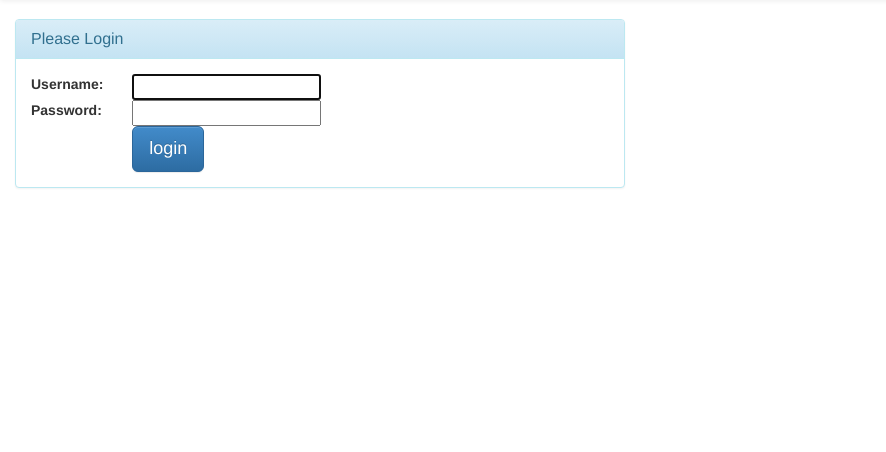
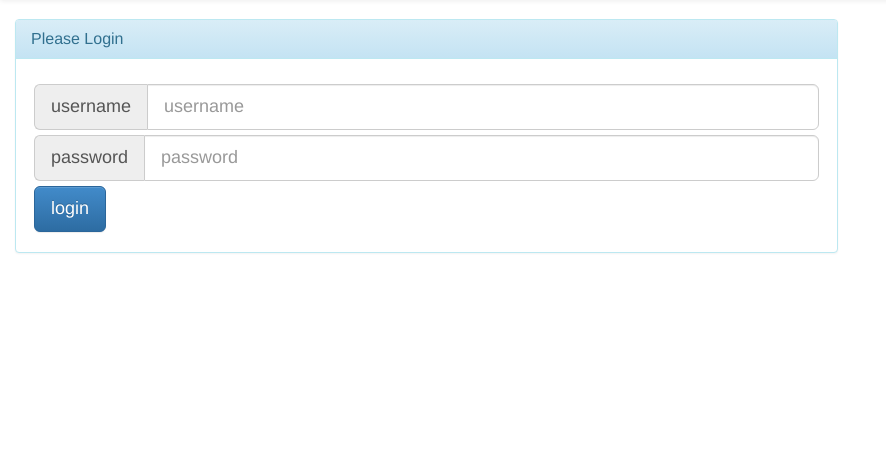
Before and after one commit to scotartt/commentarius, a Django app: page /login/ in a window 1280 px wide. Shown: the part 51-503 px from the top of the page, without its empty margins (0-886 px from the left). Run offline with Django 3.2, Linux system fonts and the light colour scheme; some libraries are stand-ins or nearby versions.

Commit message:
login form made prettier

```diff
--- a/decommentariis/decommentariis/static/theme/theme.css
+++ b/decommentariis/decommentariis/static/theme/theme.css
@@ -114,3 +114,9 @@ body {
   cursor: not-allowed;
   background-color: #fff;
 }
+.form-inline {
+  margin:5px 3px;
+}
+.input-group {
+  margin:5px 0px;
+}
--- a/decommentariis/decommentariis/templates/registration/login.html
+++ b/decommentariis/decommentariis/templates/registration/login.html
@@ -19,45 +19,36 @@
 	</div>
 	{% endif %}
 	<div class="row">
-			<div class="col-sm-6">
+		<div class="col-sm-8">
 			<div class="panel panel-info">
 				<div class="panel-heading">
 					<h3 class="panel-title">Please Login</h3>
 				</div>
 				<div class="panel-body">
-						<form method="post" action=".">
-							<div class="row">
-								<div class="col-sm-6">
+					<form method="post" action="." class="form-inline" role="form">
+						<div class="form-group">
 							{% csrf_token %}
-									<div class="row">
-										<div class="col-sm-4">
-											<label for="id_username">Username:</label>
+							<div class="input-group input-group-lg">
+							<span class="input-group-addon">username</span>
+							<label for="id_username" class="sr-only">Username:</label>
+							<input id="id_username" class="form-control" maxlength="254" name="username" type="text" placeholder="username"/>
+							<!-- { { form.username } } -->
 							</div>
-										<div class="col-sm-8">
-											{{ form.username }}
+
+							<div class="input-group input-group-lg">
+							<span class="input-group-addon">password</span>
+							<label for="id_password" class="sr-only">Password:</label>
+							<input id="id_password" class="form-control" name="password" type="password" placeholder="password"/>
+							<!-- { { form.password } } -->
 							</div>
-									</div>
-									<div class="row">
-										<div class="col-sm-4">
-											<label for="id_password">Password:</label>
-										</div>
-										<div class="col-sm-8">
-											{{ form.password }}
-										</div>
-									</div>
-									<div class="row">
-										<div class="col-sm-4">
+
 							{% if next %}
 							<input type="hidden" name="next" value="{{ next }}" />
 							{% else %}
 							<input type="hidden" name="next" value="/" />
 							{% endif %}
-										</div>
-										<div class="col-sm-8">
+
 							<input type="submit" value="login" class="btn btn-lg btn-primary"/>
-										</div>
-									</div>
-								</div>
 						</div>
 					</form>
 				</div>
```
Lines whose indentation alone changed are shown as unchanged.
